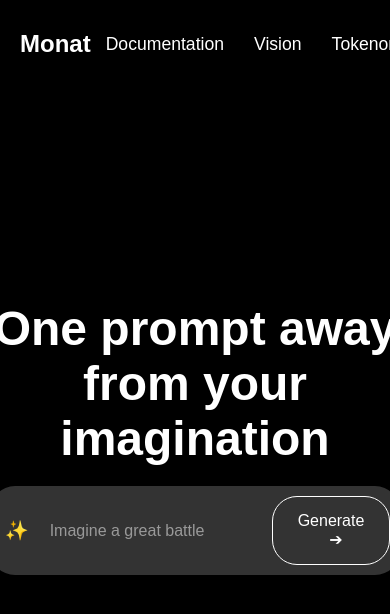
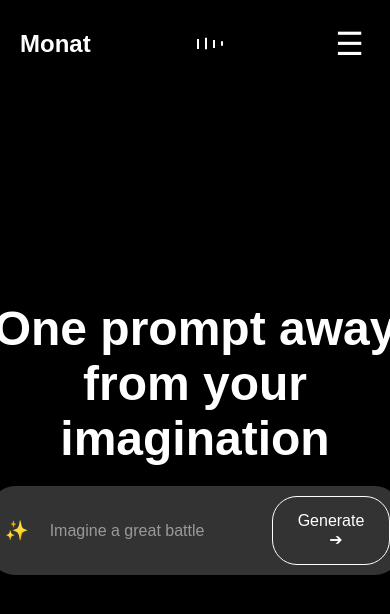
Before and after one commit to osunda/sunda-website, a React (Create React App) app: page / in a window 390 px wide. Shown: the top 614 px of the page. Built offline with nearby package versions, Linux system fonts and the light colour scheme.

Commit message:
mobile optz

```diff
--- a/src/App.css
+++ b/src/App.css
@@ -0,0 +1,47 @@
+body {
+  margin: 0;
+  padding: 0;
+  overflow: hidden; /* Prevent scrolling when menu is open */
+}
+
+.overlay {
+  position: fixed;
+  top: 0;
+  left: 0;
+  width: 100%;
+  height: 100%;
+  background: rgba(0, 0, 0, 0.7);
+  backdrop-filter: blur(10px);
+  display: flex;
+  justify-content: center;
+  align-items: center;
+  z-index: 100;
+}
+
+.overlay-navigation {
+  display: flex;
+  flex-direction: column;
+  align-items: center;
+}
+
+.overlay-navigation a {
+  color: white;
+  font-size: 2em;
+  margin: 20px 0;
+  text-decoration: none;
+  transition: color 0.3s;
+}
+
+.overlay-navigation a:hover {
+  color: rgba(255, 255, 255, 0.7);
+}
+
+@media (min-width: 769px) {
+  body.menu-open {
+    overflow: auto; /* Allow scrolling for larger screens */
+  }
+
+  .overlay {
+    display: none; /* Hide overlay for larger screens */
+  }
+}
--- a/src/App.jsx
+++ b/src/App.jsx
@@ -1,16 +1,31 @@
-
-import React from 'react';
-import Navbar from './components/Navbar.jsx';
-import IntroSection from './components/IntroSection.jsx';
-import Loader from './components/Loader.jsx';
-import './App.css';
+import React, { useState } from 'react';
+import Navbar from './components/Navbar';
+import IntroSection from './components/IntroSection';
+import Loader from './components/Loader';
+import './App.css'; // Ensure global styles are applied
 
 const App = () => {
+  const [menuOpen, setMenuOpen] = useState(false);
+
+  const toggleMenu = () => {
+    setMenuOpen(!menuOpen);
+  };
+
   return (
     <div>
       <Loader />
-      <Navbar />
+      <Navbar toggleMenu={toggleMenu} menuOpen={menuOpen} />
       <IntroSection />
+      {menuOpen && (
+        <div className="overlay" onClick={toggleMenu}>
+          <nav className="overlay-navigation">
+            <a href="#documentation">Documentation</a>
+            <a href="#vision">Vision</a>
+            <a href="#tokenomics">Tokenomics</a>
+            <a href="#discord">Discord</a>
+          </nav>
+        </div>
+      )}
     </div>
   );
 };
--- a/src/components/Navbar.css
+++ b/src/components/Navbar.css
@@ -1,5 +1,3 @@
-/* src/components/Navbar.css */
-
 header {
   position: fixed;
   top: 0;
@@ -14,17 +12,7 @@ header {
   padding: 10px 20px;
   box-sizing: border-box;
   opacity: 1;
-  transition: all 0.3s ease;
   z-index: 99;
-}
-
-header.scrolled {
-  background: rgba(0, 0, 0, 0.7);
-  backdrop-filter: blur(10px);
-  border: 1px solid rgba(0, 0, 0, 0); /* Invisible border */
-  border-radius: 20px; /* Adjust radius as needed */
-  padding: 10px 20px;
-  max-width: 1200px; /* Adjust as needed */
 }
 
 .logo {
@@ -75,43 +63,32 @@ header.scrolled {
   right: 0;
 }
 
-.actions {
+.sound-icon {
   display: flex;
   align-items: center;
+  cursor: pointer;
+  margin-left: 20px;
 }
 
-.wallet-popup-wrapper {
-  display: inline-block;
+.menu-toggle {
+  display: none;
+  background: transparent;
+  border: none;
+  color: white;
+  font-size: 2em;
+  cursor: pointer;
 }
 
-.wallet-popup {
-  font-size: 1em;
-  padding: 15px 25px;
-  border: 1px solid white; /* White, thin border */
-  border-radius: 25px; /* Fully rounded button */
-  cursor: pointer;
-  background: transparent; /* Transparent background */
-  color: white;
-  outline: none;
-  transition: background 0.3s, box-shadow 0.3s;
-  position: relative;
-  overflow: hidden;
-  z-index: 1;
-}
+@media (max-width: 768px) {
+  .navigation {
+    display: none;
+  }
 
-.wallet-popup:hover {
-  background: rgba(255, 255, 255, 0.1); /* Airbrush look */
-  box-shadow: 0 0 10px rgba(255, 255, 255, 0.5); /* Airbrush effect */
-}
+  .menu-toggle {
+    display: block;
+  }
 
-@keyframes gradientAnimation {
-  0% {
-    background-position: 0% 50%;
-  }
-  50% {
-    background-position: 100% 50%;
-  }
-  100% {
-    background-position: 0% 50%;
+  .sound-icon {
+    display: none;
   }
 }
--- a/src/components/Navbar.jsx
+++ b/src/components/Navbar.jsx
@@ -1,9 +1,8 @@
-// src/components/Navbar.js
 import React, { useState } from 'react';
 import './Navbar.css';
-import AudioPlayer from './AudioPlayer'; // Import the AudioPlayer component
+import AudioPlayer from './AudioPlayer'; // Assuming the sound icon is part of the AudioPlayer component
 
-const Navbar = ({ scrolled }) => {
+const Navbar = ({ toggleMenu, menuOpen }) => {
   const [isPlaying, setIsPlaying] = useState(false);
 
   const togglePlayPause = () => {
@@ -11,7 +10,7 @@ const Navbar = ({ scrolled }) => {
   };
 
   return (
-    <header id="navbar" className={scrolled ? 'scrolled' : ''}>
+    <header id="navbar">
       <h2 className="logo">Monat</h2>
       <nav className="navigation">
         <a href="#documentation">Documentation</a>
@@ -19,14 +18,12 @@ const Navbar = ({ scrolled }) => {
         <a href="#tokenomics">Tokenomics</a>
         <a href="#discord">Discord</a>
       </nav>
-      <div className="actions">
-        <AudioPlayer isPlaying={isPlaying} togglePlayPause={togglePlayPause} />
-        <div className="wallet-popup-wrapper">
-          <button className="wallet-popup">
-            Contact Us
-          </button>
-        </div>
+      <div className="sound-icon" onClick={togglePlayPause}>
+        <AudioPlayer isPlaying={isPlaying} />
       </div>
+      <button className="menu-toggle" onClick={toggleMenu}>
+        ☰
+      </button>
     </header>
   );
 };
```
